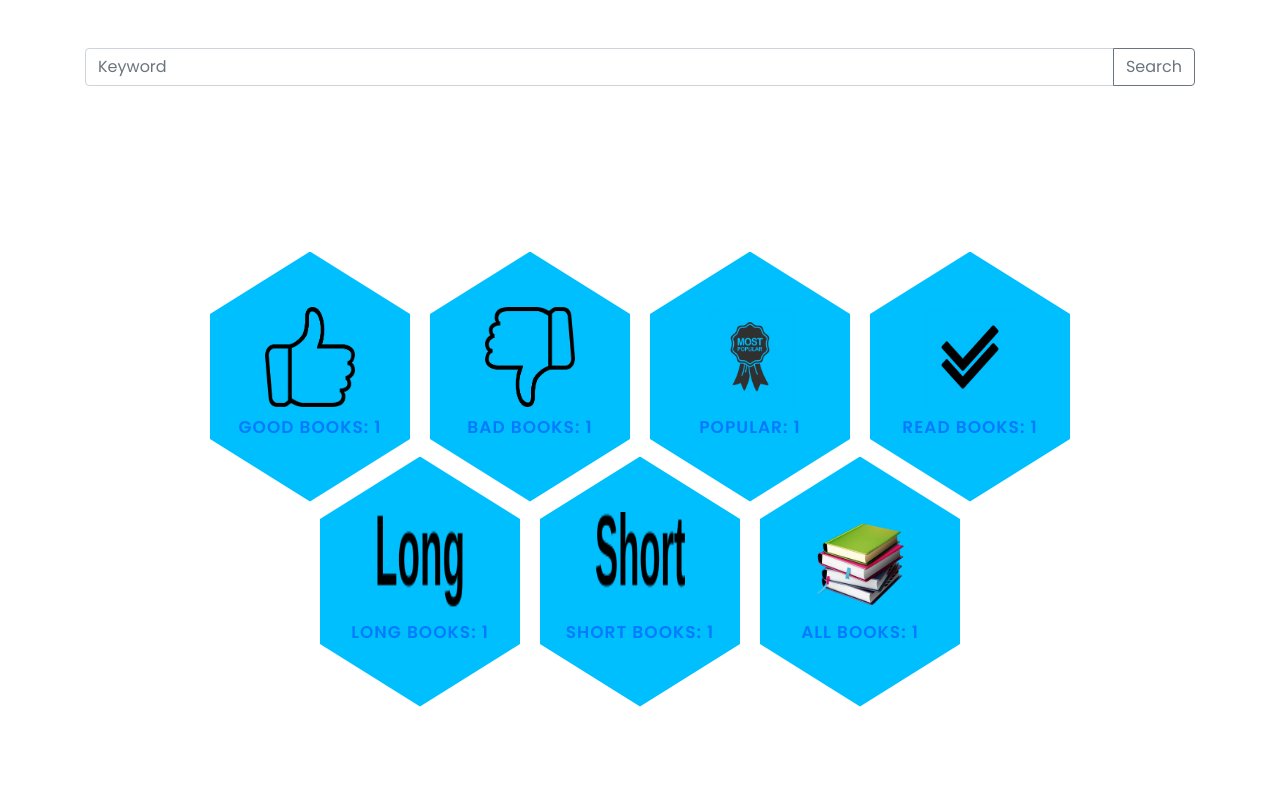
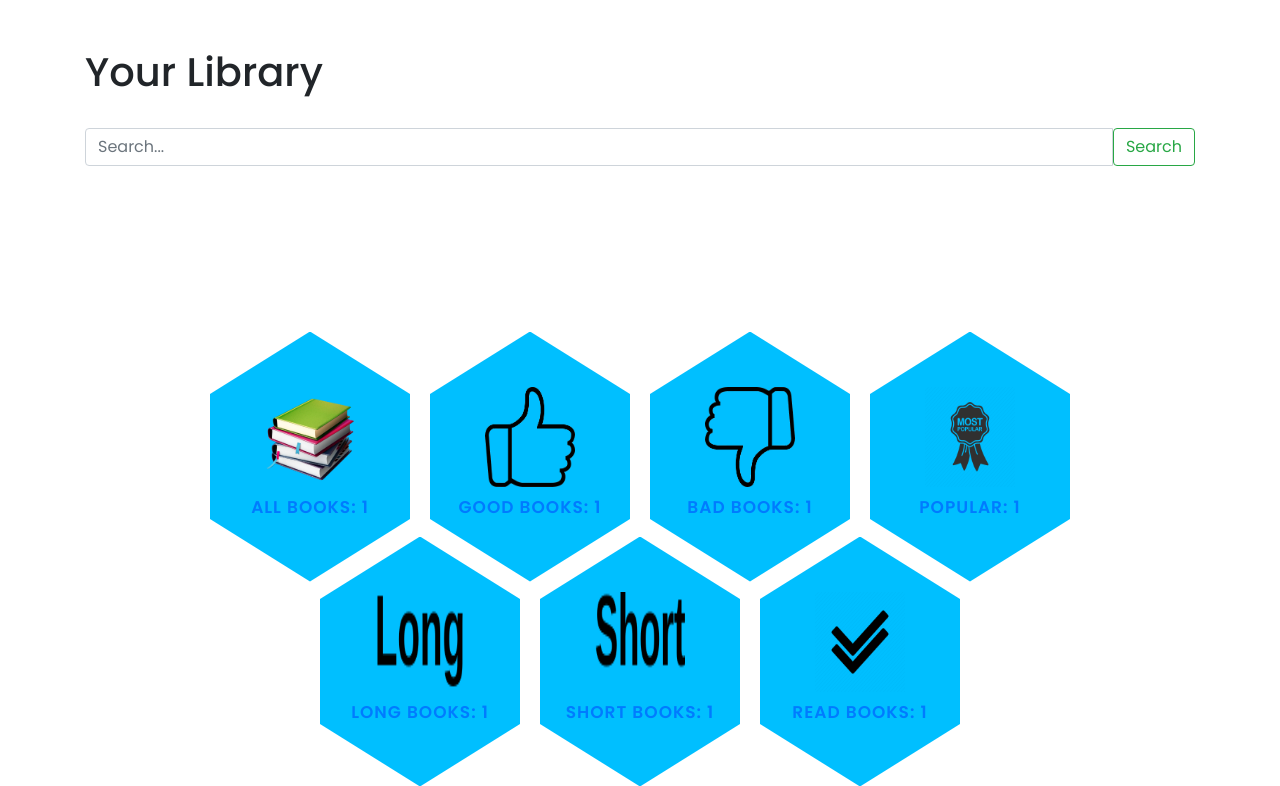
Before and after one commit to trcoelhoo/ws-tp2, a Django app: template books/templates/index.html in a window 1280 px wide. Shown: the part 63-849 px from the top of the page. Before the commit the page ends 770 px from the top, so only its background shows below. Run offline with Django 4.2, Linux system fonts and the light colour scheme; the template is opened without the code that fills it: most values are stand-ins (such as "Sample title", 1, 10 or a date in 2020); some libraries are stand-ins or nearby versions.

Commit message:
Search working

```diff
--- a/books/BooksApp/views.py
+++ b/books/BooksApp/views.py
@@ -55,7 +55,7 @@ def author(request, author_name):
 
 def search_books(request):
     q = Queries(endpoint, repo_name)
-    keyword = request.GET.get('keyword_bar', '')
+    keyword = request.GET.get('searchForm')
     print(f"key: {keyword}")
     title = f"Results for key: {keyword}"
     books = q.search_book(keyword)
@@ -91,6 +91,7 @@ def short_books(request):
     books = q.get_short_books()
     return render(request, 'categories.html', {"title": "Short Books", "books": books})
 
+
 def seen_books(request):
     q = Queries(endpoint, repo_name)
     books = q.get_seen_books()
--- a/books/books/urls.py
+++ b/books/books/urls.py
@@ -34,6 +34,6 @@ urlpatterns = [
     path('categories/popular/', views.popular_books, name="popular_books"),
     path('categories/long/', views.long_books, name="long_books"),
     path('categories/short/', views.long_books, name="short_books"),
-    path('categories/seen/', views.seen_books, name="seen_books"),
+    path('categories/read/', views.seen_books, name="read_books"),
     path('search/', views.search_books, name="search_books"),
 ]
--- a/books/templates/index.html
+++ b/books/templates/index.html
@@ -16,22 +16,25 @@
     <body>
     <br/><br/>
     <div class="container">
-        <form method="GET" target="{% url 'search_books' %}">
+
+        <h1>Your Library</h1>
+
+        <br>
+
+        <form action="{% url 'search_books' %}" >
             <div class="input-group mb-3">
-            <input type="text" id="keyword_bar" class="form-control" placeholder="Keyword" aria-label="Recipient's username" aria-describedby="basic-addon2">
-            <div class="input-group-append">
-                <button
-                        class="btn btn-outline-secondary" type="submit"
-                >
-                    Search
-                </button>
-            </div>
+                <input type="search" id="keyword" class="form-control" placeholder="Search..." aria-label="Search" name="searchForm">
+                <button class="btn btn-outline-success my-2 my-sm-0" type="submit">Search</button>
             </div>
         </form>
+    <div class="menu">
+        <div class = "hexagonArea first">
+            <a href="{% url 'books' %}">
+                <div class="hexagon">
+                        <img src="/static/images/all.webp" alt="all books" width="100" height="100">
+                    <h3>All Books: {{ nBooks }}</h3>
                 </div>
-    <div class="menu">
-
-        <div class = "hexagonArea first">
+            </a>
             <a href="{% url 'good_books' %}">
                 <div class="hexagon">
                         <img src="/static/images/good.webp" alt="good books" width="100" height="100">
@@ -50,15 +53,9 @@
                     <h3>Popular: {{ nPopular }}</h3>
                 </div>
             </a>
-                <a href="{% url 'read_books' %}">
-            <div class="hexagon">
-                    <img src="/static/images/seen.webp" alt="all books" width="100" height="100">
-                <h3>Read Books: {{ nSeen }}</h3>
-            </div>
-                </a>
-
 
         </div>
+
         <div class="hexagonArea last">
             <a href="{% url 'long_books' %}">
                 <div class="hexagon">
@@ -72,13 +69,13 @@
                     <h3>Short Books: {{ nShort }}</h3>
                 </div>
             </a>
-                <a href="{% url 'short_books' %}">
+            <a href="{% url 'read_books' %}">
                 <div class="hexagon">
-                    <img src="/static/images/all.webp" alt="all books" width="100" height="100">
-                <h3>All Books: {{ nBooks }}</h3>
+                        <img src="/static/images/seen.webp" alt="all books" width="100" height="100">
+                    <h3>Read Books: {{ nSeen }}</h3>
                 </div>
             </a>
-
+        </div>
     </div>
     </div>
     </body>
```
Also changed, not shown: books/templates/search.html (+6 -5 lines). Lines whose indentation alone changed are shown as unchanged.
